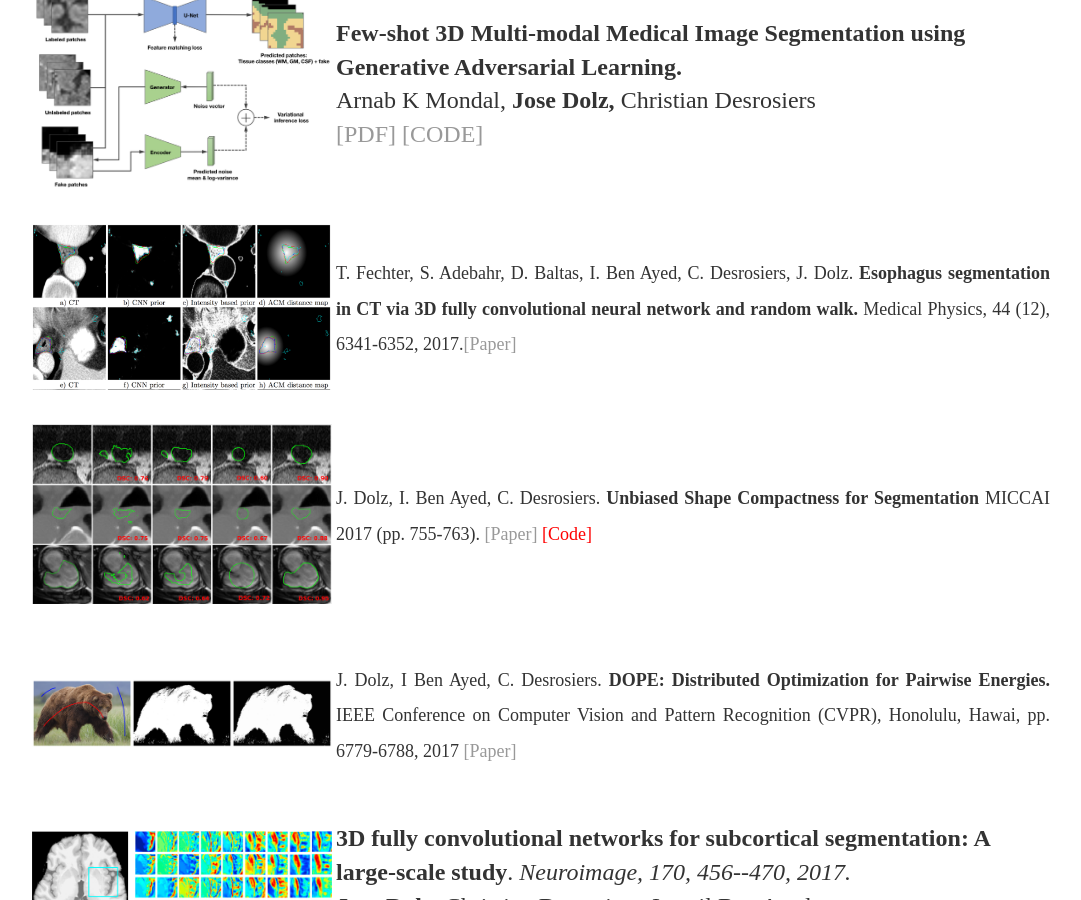
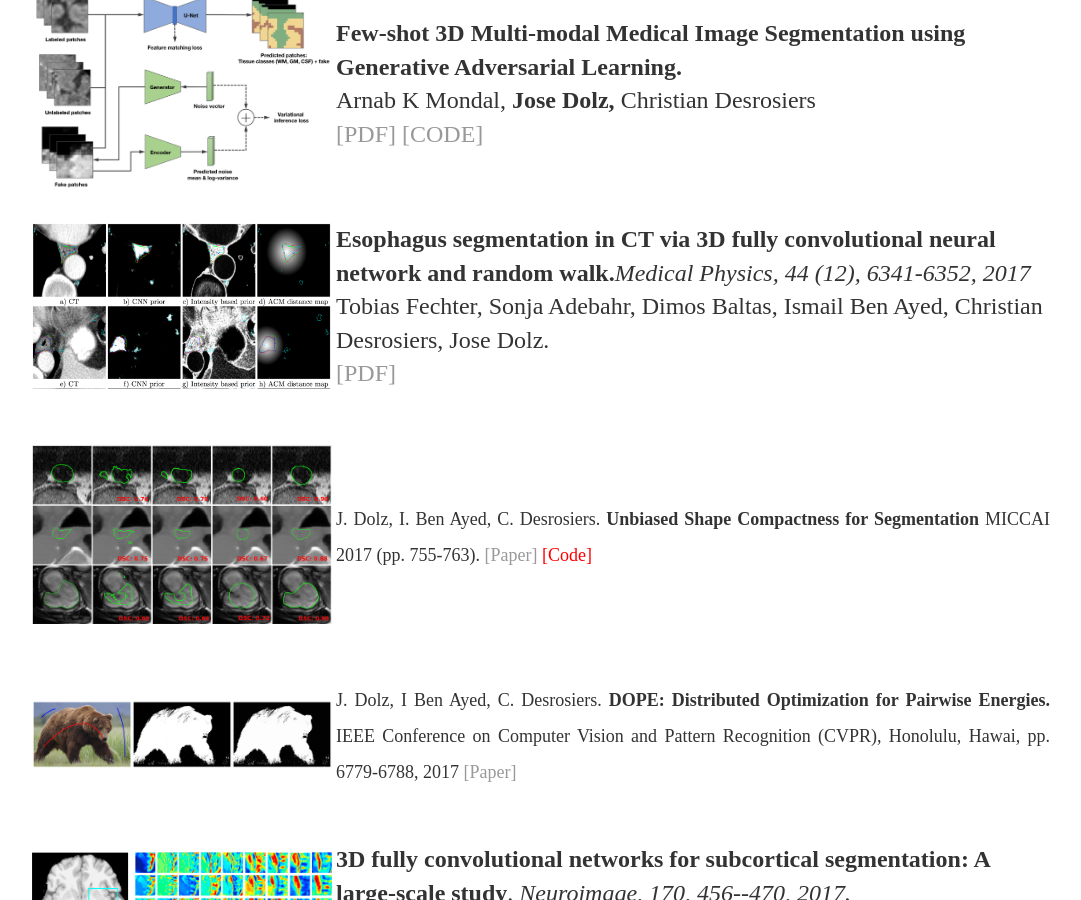
Before and after one commit to josedolz/josedolz.github.io, a Jekyll site: the page built from publications/index.html, in a window 1280 px wide and 900 px high, scrolled down 1041 px. Shown: the whole window, without its empty margins (99-1180 px from the left). Built offline with Jekyll 4.4.1, drawn with Linux system fonts in a browser that asks for light colours.

Commit message:
Update index.html

```diff
--- a/publications/index.html
+++ b/publications/index.html
@@ -47,7 +47,7 @@ title: publications
     <div class="media">
     <div class="media-body">
     <p class="media-heading">
-      <strong>HyperDenseNet: a hyper-densely connected CNN for multi-modal semantic segmentation.</strong><i> IEEE Transactions on Medical Imaging, 2018.</strong></i><br />
+      <strong>HyperDenseNet: a hyper-densely connected CNN for multi-modal semantic segmentation.</strong><i> IEEE Transactions on Medical Imaging, 2018.</i><br />
       <strong>Jose Dolz,</strong> Karthik Gopinath, Jing Yuan, Herve Lombaert, Christian Desrosiers, Ismail Ben Ayed<br />
       <a href="https://ieeexplore.ieee.org/abstract/document/8515234">[PDF]</a>
 	<a href="https://github.com/josedolz/HyperDenseNet">[CODE]</a><br /></p>
@@ -64,7 +64,7 @@ title: publications
     <div class="media">
     <div class="media-body">
     <p class="media-heading">
-      <strong>Dense multi-path U-Net for ischemic stroke lesion segmentation in multiple image modalities.</strong><i> In International MICCAI Brainlesion Workshop 2018 (pp. 271-282).</strong></i><br />
+      <strong>Dense multi-path U-Net for ischemic stroke lesion segmentation in multiple image modalities.</strong><i> In International MICCAI Brainlesion Workshop 2018 (pp. 271-282).</i><br />
       <strong>Jose Dolz,</strong> Ismail Ben Ayed, Christian Desrosiers <br />
       <a href="https://www.springerprofessional.de/en/dense-multi-path-u-net-for-ischemic-stroke-lesion-segmentation-i/16457512">[PDF]</a>
 	<a href="https://github.com/josedolz/IVD-Net">[CODE]</a><br /></p>
@@ -82,7 +82,7 @@ title: publications
     <div class="media">
     <div class="media-body">
     <p class="media-heading">
-      <strong>Few-shot 3D Multi-modal Medical Image Segmentation using Generative Adversarial Learning.</strong><i></strong></i><br />
+      <strong>Few-shot 3D Multi-modal Medical Image Segmentation using Generative Adversarial Learning.</strong><i></i><br />
       Arnab K Mondal, <strong>Jose Dolz,</strong> Christian Desrosiers <br />
       <a href="https://arxiv.org/abs/1810.12241">[PDF]</a>
 	<a href="https://github.com/arnab39/FewShot_GAN-Unet3D">[CODE]</a><br /></p>
@@ -92,15 +92,23 @@ title: publications
 	</tr>
 	</table>
 
+    <table>
+		<tr>
+			<td><img src="../images/esophagus.png" alt="esophagus" class="image left" width="300px" /></td>
+			<td>
+    <div class="media">
+    <div class="media-body">
+    <p class="media-heading">
+      <strong>Esophagus segmentation in CT via 3D fully convolutional neural network and random walk.</strong><i>Medical Physics, 44 (12), 6341-6352, 2017</i><br />
+      Tobias Fechter, Sonja Adebahr, Dimos Baltas, Ismail Ben Ayed, Christian Desrosiers, Jose Dolz. <br />
+      <a href="https://www.ncbi.nlm.nih.gov/pubmed/28940372">[PDF]</a>
+    <br /></p>
+	</div>
+	</div>
+	</td>
+	</tr>
+	</table>
 
-
-    <table>
-    <tr>
-        <td><img src="../images/esophagus.png" alt="esophagus" class="image left" width="300px" /></td>
-        <td><p align="justify"><font size="4"> T. Fechter, S. Adebahr, D. Baltas, I. Ben Ayed, C. Desrosiers, J. Dolz. <b>Esophagus segmentation in CT via 3D fully convolutional neural network and random walk.</b> Medical Physics, 44 (12), 6341-6352, 2017.<a href="https://www.ncbi.nlm.nih.gov/pubmed/28940372">[Paper]</a></font>
-    </td></p>
-    </tr>
-    </table>
 
     <table>
     <tr>
```
